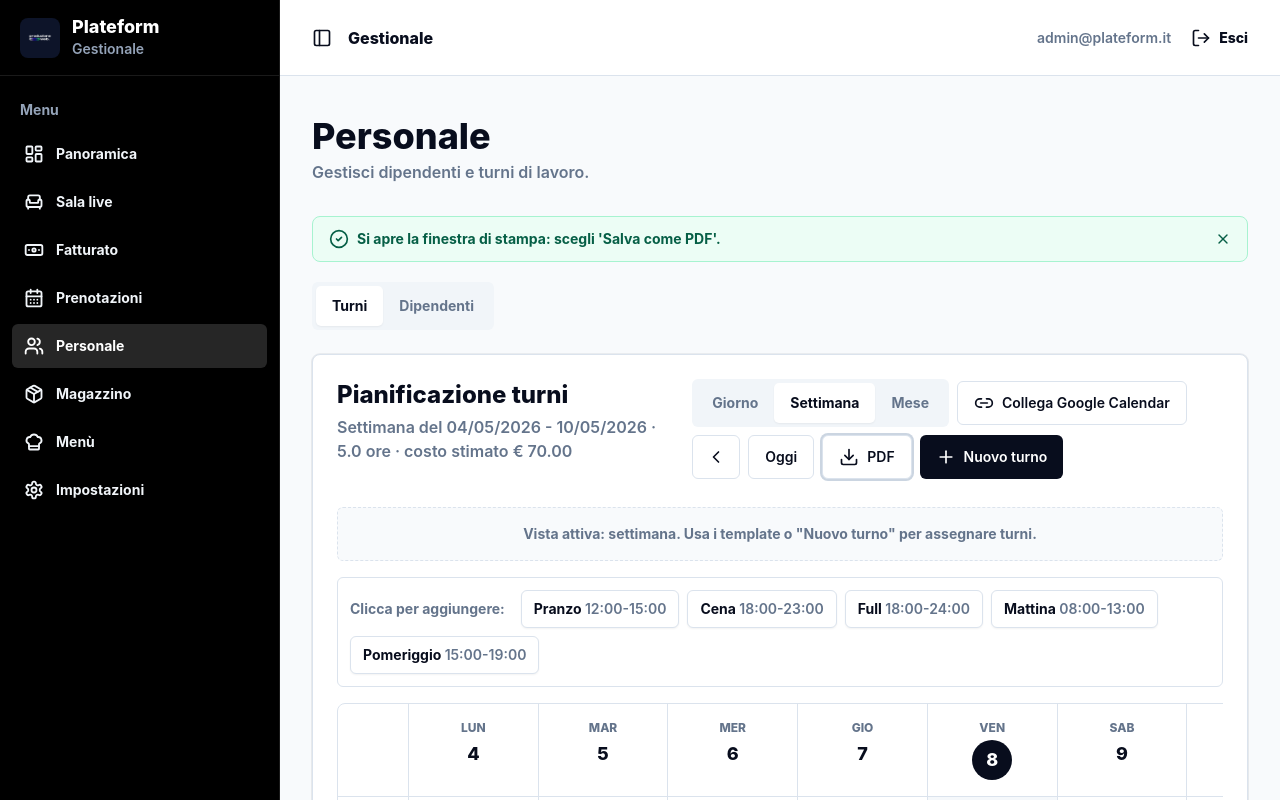
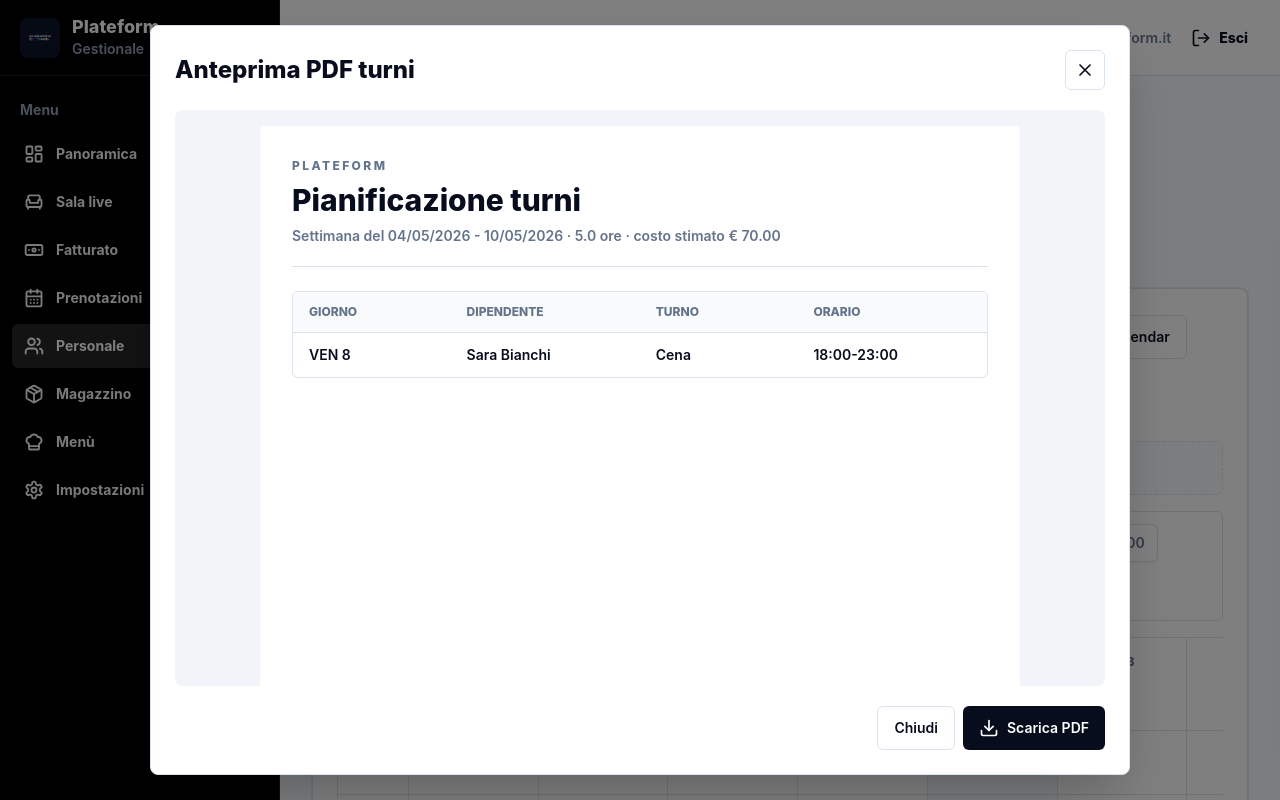
Before and after one commit to antonellalasalandra/plateform, a Next.js app: page /personale in a window 1280 px wide. Both pictures are taken after a click on the button "PDF". Shown: the top 800 px of the page. Built offline with nearby package versions, Linux system fonts and the light colour scheme.

Commit message:
Add shift PDF preview before download

```diff
--- a/src/components/personale-workspace.tsx
+++ b/src/components/personale-workspace.tsx
@@ -1,6 +1,6 @@
 "use client";
 
-import { ChevronLeft, Download, Link2, Plus, X } from "lucide-react";
+import { ChevronLeft, Download, Eye, Link2, Plus, X } from "lucide-react";
 import type { ReactNode } from "react";
 import { useMemo, useState } from "react";
 import { Notice } from "@/components/notice";
@@ -38,6 +38,7 @@ export function PersonaleWorkspace() {
   const [notice, setNotice] = useState("");
   const [shiftModal, setShiftModal] = useState<Shift | null>(null);
   const [employeeModal, setEmployeeModal] = useState(false);
+  const [pdfPreviewOpen, setPdfPreviewOpen] = useState(false);
   const [employees, setEmployees] = useState(["Sara Bianchi", "Luca Verdi"]);
   const [shifts, setShifts] = useState<Shift[]>([
     { id: "shift-1", employee: "Sara Bianchi", day: "VEN", label: "Cena", time: "18:00-23:00" }
@@ -88,9 +89,31 @@ export function PersonaleWorkspace() {
     setNotice(`${name} aggiunto ai dipendenti.`);
   }
 
-  function printPdf() {
-    setNotice("Si apre la finestra di stampa: scegli 'Salva come PDF'.");
-    window.setTimeout(() => window.print(), 100);
+  const shiftRows = useMemo(
+    () =>
+      shifts.map((shift) => ({
+        ...shift,
+        dayLabel: baseDays.find(([weekday]) => weekday === shift.day)?.join(" ") ?? shift.day
+      })),
+    [shifts]
+  );
+
+  function downloadPdf() {
+    const pdfBytes = createShiftPdf({
+      title: "Plateform - Pianificazione turni",
+      subtitle: `${weekLabel} · ${totalHours.toFixed(1)} ore · costo stimato EUR ${(totalHours * 14).toFixed(2)}`,
+      rows: shiftRows
+    });
+    const blob = new Blob([pdfBytes], { type: "application/pdf" });
+    const url = URL.createObjectURL(blob);
+    const link = document.createElement("a");
+    link.href = url;
+    link.download = `turni-plateform-${weekLabel.toLowerCase().replace(/[^a-z0-9]+/g, "-").replace(/^-|-$/g, "") || "settimana"}.pdf`;
+    document.body.appendChild(link);
+    link.click();
+    link.remove();
+    URL.revokeObjectURL(url);
+    setNotice("PDF dei turni scaricato.");
   }
 
   return (
@@ -167,8 +190,8 @@ export function PersonaleWorkspace() {
                 <Button variant="outline" onClick={() => setWeekOffset(0)}>
                   Oggi
                 </Button>
-                <Button variant="outline" onClick={printPdf}>
-                  <Download className="size-5" />
+                <Button variant="outline" onClick={() => setPdfPreviewOpen(true)}>
+                  <Eye className="size-5" />
                   PDF
                 </Button>
                 <Button onClick={() => setShiftModal({ id: "", employee: employees[0] ?? "", day: "VEN", label: "Cena", time: "18:00-23:00" })}>
@@ -299,14 +322,67 @@ export function PersonaleWorkspace() {
           </form>
         </Modal>
       ) : null}
+
+      {pdfPreviewOpen ? (
+        <Modal title="Anteprima PDF turni" size="wide" onClose={() => setPdfPreviewOpen(false)}>
+          <div className="max-h-[72vh] overflow-y-auto rounded-[8px] bg-slate-100 p-4">
+            <div className="mx-auto min-h-[640px] max-w-[760px] rounded-[4px] bg-white p-8 shadow-sm">
+              <div className="border-b border-line pb-5">
+                <p className="text-xs font-extrabold uppercase tracking-[0.2em] text-muted">Plateform</p>
+                <h3 className="mt-2 text-3xl font-extrabold">Pianificazione turni</h3>
+                <p className="mt-2 text-sm font-semibold text-muted">
+                  {weekLabel} · {totalHours.toFixed(1)} ore · costo stimato € {(totalHours * 14).toFixed(2)}
+                </p>
+              </div>
+
+              <div className="mt-6 overflow-hidden rounded-[6px] border border-line">
+                <div className="grid grid-cols-[1fr_1.2fr_1fr_1fr] bg-slate-50 px-4 py-3 text-xs font-extrabold uppercase text-muted">
+                  <span>Giorno</span>
+                  <span>Dipendente</span>
+                  <span>Turno</span>
+                  <span>Orario</span>
+                </div>
+                {shiftRows.length ? (
+                  shiftRows.map((shift) => (
+                    <div key={shift.id} className="grid grid-cols-[1fr_1.2fr_1fr_1fr] border-t border-line px-4 py-3 text-sm font-semibold">
+                      <span>{shift.dayLabel}</span>
+                      <span>{shift.employee}</span>
+                      <span>{shift.label}</span>
+                      <span>{shift.time}</span>
+                    </div>
+                  ))
+                ) : (
+                  <p className="border-t border-line px-4 py-8 text-center text-sm font-semibold text-muted">Nessun turno da esportare.</p>
+                )}
+              </div>
+            </div>
+          </div>
+          <div className="mt-5 flex flex-wrap justify-end gap-2">
+            <Button type="button" variant="outline" onClick={() => setPdfPreviewOpen(false)}>
+              Chiudi
+            </Button>
+            <Button
+              type="button"
+              onClick={() => {
+                downloadPdf();
+                setPdfPreviewOpen(false);
+              }}
+              disabled={!shiftRows.length}
+            >
+              <Download className="size-5" />
+              Scarica PDF
+            </Button>
+          </div>
+        </Modal>
+      ) : null}
     </>
   );
 }
 
-function Modal({ title, onClose, children }: { title: string; onClose: () => void; children: ReactNode }) {
+function Modal({ title, onClose, children, size = "default" }: { title: string; onClose: () => void; children: ReactNode; size?: "default" | "wide" }) {
   return (
     <div className="fixed inset-0 z-50 grid place-items-center bg-black/50 p-4">
-      <div className="w-full max-w-[560px] rounded-[8px] border border-line bg-white p-6 shadow-2xl">
+      <div className={`${size === "wide" ? "max-w-[980px]" : "max-w-[560px]"} w-full rounded-[8px] border border-line bg-white p-6 shadow-2xl`}>
         <div className="mb-5 flex items-center justify-between">
           <h2 className="text-2xl font-extrabold">{title}</h2>
           <button type="button" className="grid size-10 place-items-center rounded-[6px] border border-line" onClick={onClose}>
@@ -318,3 +394,108 @@ function Modal({ title, onClose, children }: { title: string; onClose: () => voi
     </div>
   );
 }
+
+function createShiftPdf({
+  title,
+  subtitle,
+  rows
+}: {
+  title: string;
+  subtitle: string;
+  rows: Array<Shift & { dayLabel: string }>;
+}) {
+  const pageWidth = 595;
+  const pageHeight = 842;
+  const marginX = 48;
+  const bottomMargin = 58;
+  const pages: string[] = [];
+  const visibleRows = rows.length ? rows : [{ id: "empty", employee: "Nessun turno", day: "-", label: "-", time: "-", dayLabel: "-" }];
+  let cursorY = 780;
+  let commands: string[] = [];
+
+  function text(value: string, x: number, y: number, size = 11, font = "F1") {
+    commands.push(`BT /${font} ${size} Tf ${x} ${y} Td (${escapePdfText(value)}) Tj ET`);
+  }
+
+  function line(x1: number, y1: number, x2: number, y2: number) {
+    commands.push(`${x1} ${y1} m ${x2} ${y2} l S`);
+  }
+
+  function startPage(continued = false) {
+    commands = [];
+    cursorY = 780;
+    text("Plateform", marginX, cursorY, 10);
+    cursorY -= 28;
+    text(continued ? `${title} - continua` : title, marginX, cursorY, 24);
+    cursorY -= 22;
+    text(subtitle, marginX, cursorY, 10);
+    cursorY -= 24;
+    line(marginX, cursorY, pageWidth - marginX, cursorY);
+    cursorY -= 26;
+    text("Giorno", marginX, cursorY, 10, "F2");
+    text("Dipendente", 150, cursorY, 10, "F2");
+    text("Turno", 310, cursorY, 10, "F2");
+    text("Orario", 430, cursorY, 10, "F2");
+    cursorY -= 12;
+    line(marginX, cursorY, pageWidth - marginX, cursorY);
+    cursorY -= 22;
+  }
+
+  function finishPage() {
+    pages.push(commands.join("\n"));
+  }
+
+  startPage();
+  visibleRows.forEach((row) => {
+    if (cursorY < bottomMargin) {
+      finishPage();
+      startPage(true);
+    }
+    text(row.dayLabel, marginX, cursorY);
+    text(row.employee, 150, cursorY);
+    text(row.label, 310, cursorY);
+    text(row.time, 430, cursorY);
+    cursorY -= 22;
+  });
+  finishPage();
+
+  const pageObjectIds = pages.map((_, index) => 5 + index * 2);
+  const contentObjectIds = pages.map((_, index) => 6 + index * 2);
+
+  const objects = [
+    "<< /Type /Catalog /Pages 2 0 R >>",
+    `<< /Type /Pages /Kids [${pageObjectIds.map((id) => `${id} 0 R`).join(" ")}] /Count ${pages.length} >>`,
+    "<< /Type /Font /Subtype /Type1 /BaseFont /Helvetica >>",
+    "<< /Type /Font /Subtype /Type1 /BaseFont /Helvetica-Bold >>"
+  ];
+
+  pages.forEach((stream, index) => {
+    objects.push(
+      `<< /Type /Page /Parent 2 0 R /MediaBox [0 0 ${pageWidth} ${pageHeight}] /Resources << /Font << /F1 3 0 R /F2 4 0 R >> >> /Contents ${contentObjectIds[index]} 0 R >>`,
+      `<< /Length ${byteLength(stream)} >>\nstream\n${stream}\nendstream`
+    );
+  });
+
+  let pdf = "%PDF-1.4\n";
+  const offsets = [0];
+  objects.forEach((object, index) => {
+    offsets.push(byteLength(pdf));
+    pdf += `${index + 1} 0 obj\n${object}\nendobj\n`;
+  });
+  const xrefOffset = byteLength(pdf);
+  pdf += `xref\n0 ${objects.length + 1}\n0000000000 65535 f \n`;
+  offsets.slice(1).forEach((offset) => {
+    pdf += `${String(offset).padStart(10, "0")} 00000 n \n`;
+  });
+  pdf += `trailer\n<< /Size ${objects.length + 1} /Root 1 0 R >>\nstartxref\n${xrefOffset}\n%%EOF`;
+
+  return new TextEncoder().encode(pdf);
+}
+
+function escapePdfText(value: string) {
+  return value.replace(/[^\x20-\x7E]/g, " ").replace(/\\/g, "\\\\").replace(/\(/g, "\\(").replace(/\)/g, "\\)");
+}
+
+function byteLength(value: string) {
+  return new TextEncoder().encode(value).length;
+}
```
